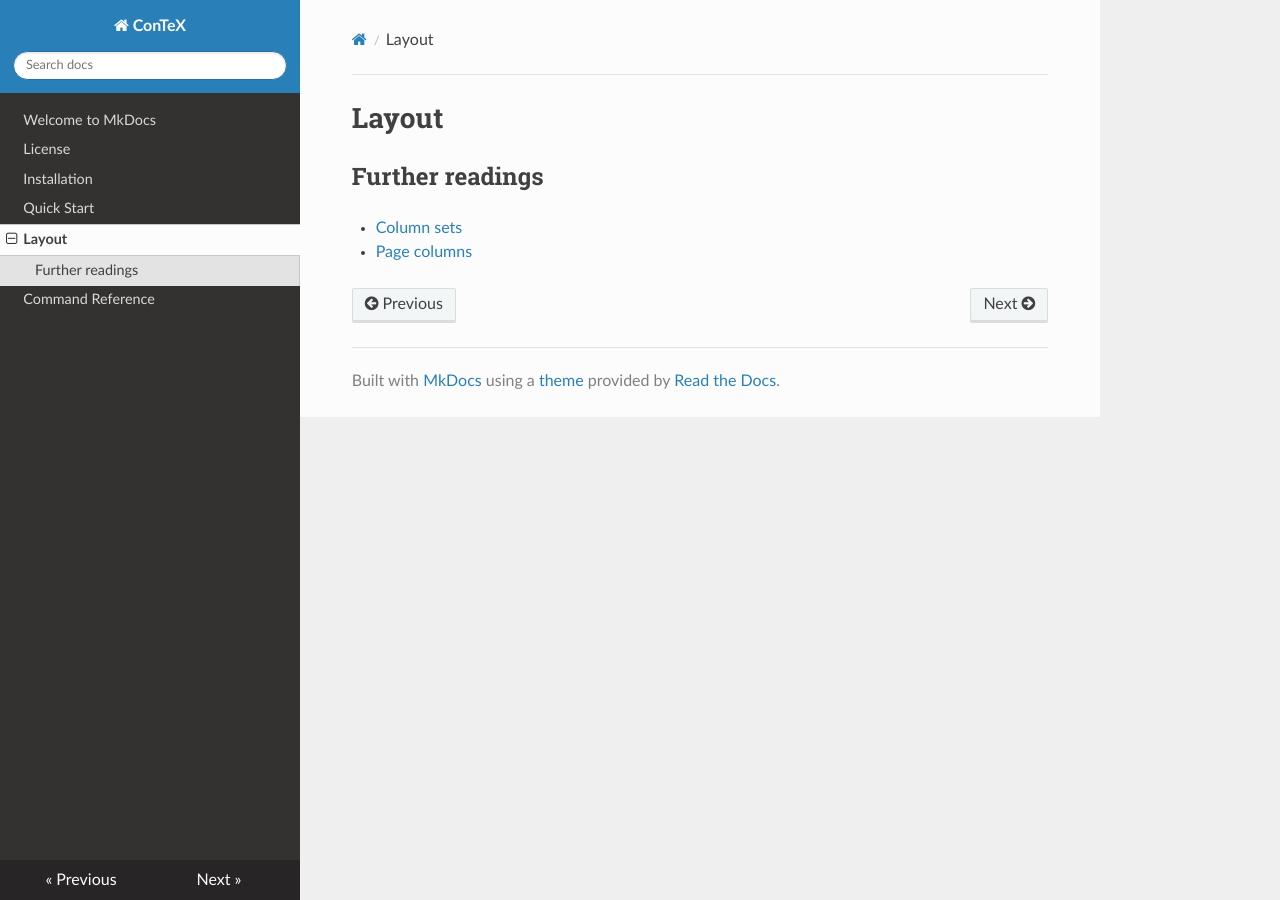
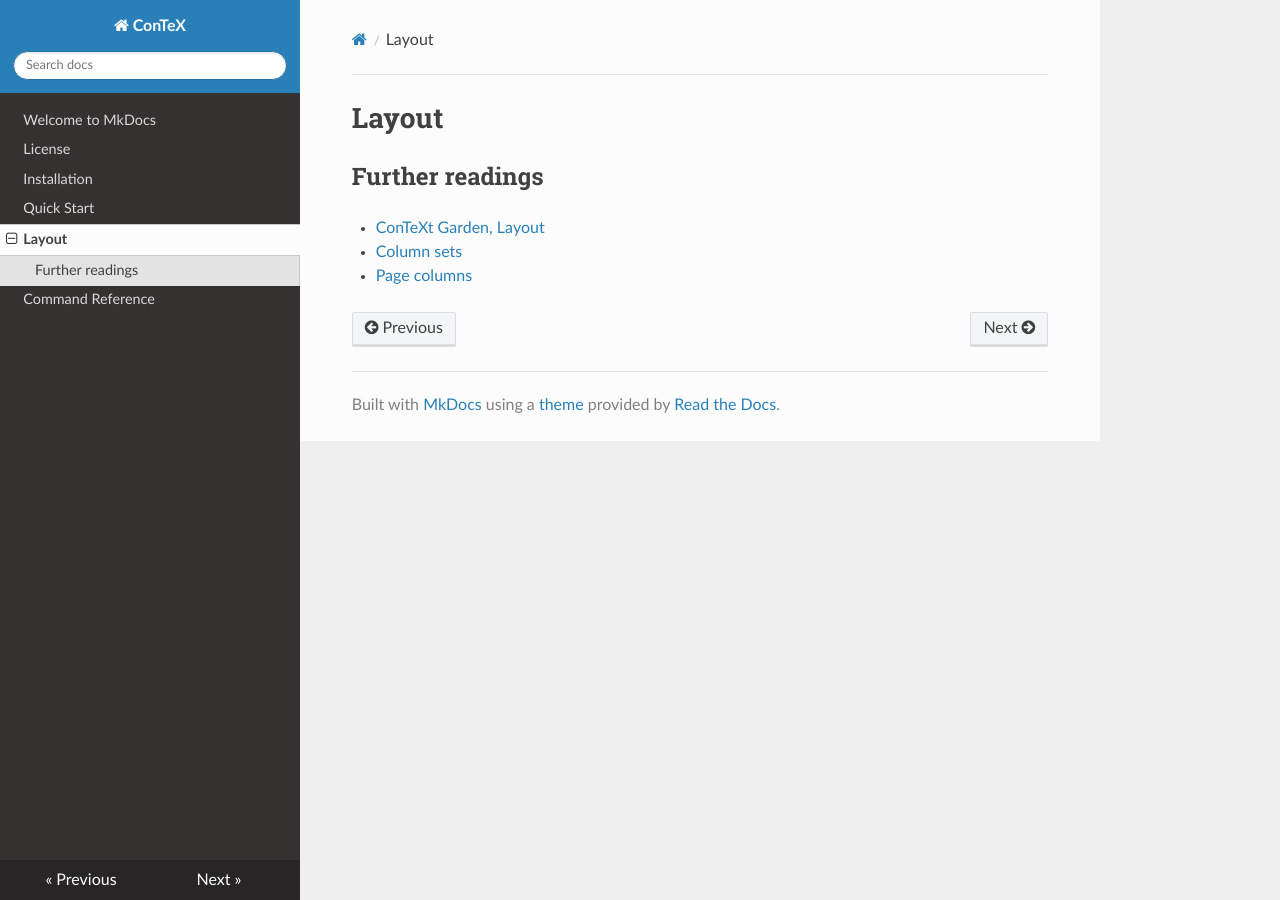
Before and after one commit to champignoom/contex-docs, an MkDocs documentation site: the page built from docs/layout.md, in a window 1280 px wide. Built offline with MkDocs 1.6.1, drawn with Linux system fonts in a browser that asks for light colours; nearby versions of some CDN libraries.

Commit message:
add fallback link to wiki

```diff
--- a/docs/layout.md
+++ b/docs/layout.md
@@ -1,9 +1,12 @@
 # Layout
+
 
 ## Further readings
 
+- [ConTeXt Garden, Layout][3]
 - [Column sets][1]
 - [Page columns][2]
 
 [1]: http://www.pragma-ade.com/general/manuals/columnsets.pdf
 [2]: http://www.pragma-ade.com/general/manuals/pagecolumns.pdf
+[3]: https://wiki.contextgarden.net/Layout
```
